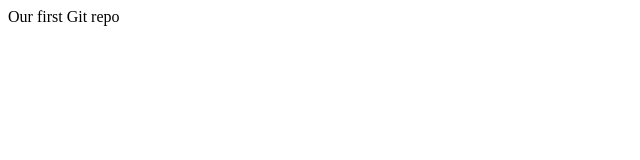
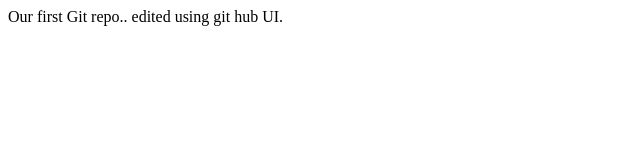
Before and after one commit to danesm/GithubDemo, a website: page index.html in a window 1280 px wide. Shown: the whole page, without its empty margins (0-640 px from the left). Drawn offline with Linux system fonts and the light colour scheme.

Commit message:
updated content on github UI

```diff
--- a/index.html
+++ b/index.html
@@ -1,6 +1,6 @@
 <!DOCTYPE html>
 <html>
    <body>
-     Our first Git repo
+     Our first Git repo.. edited using git hub UI.
    </body>
   </html>
```
